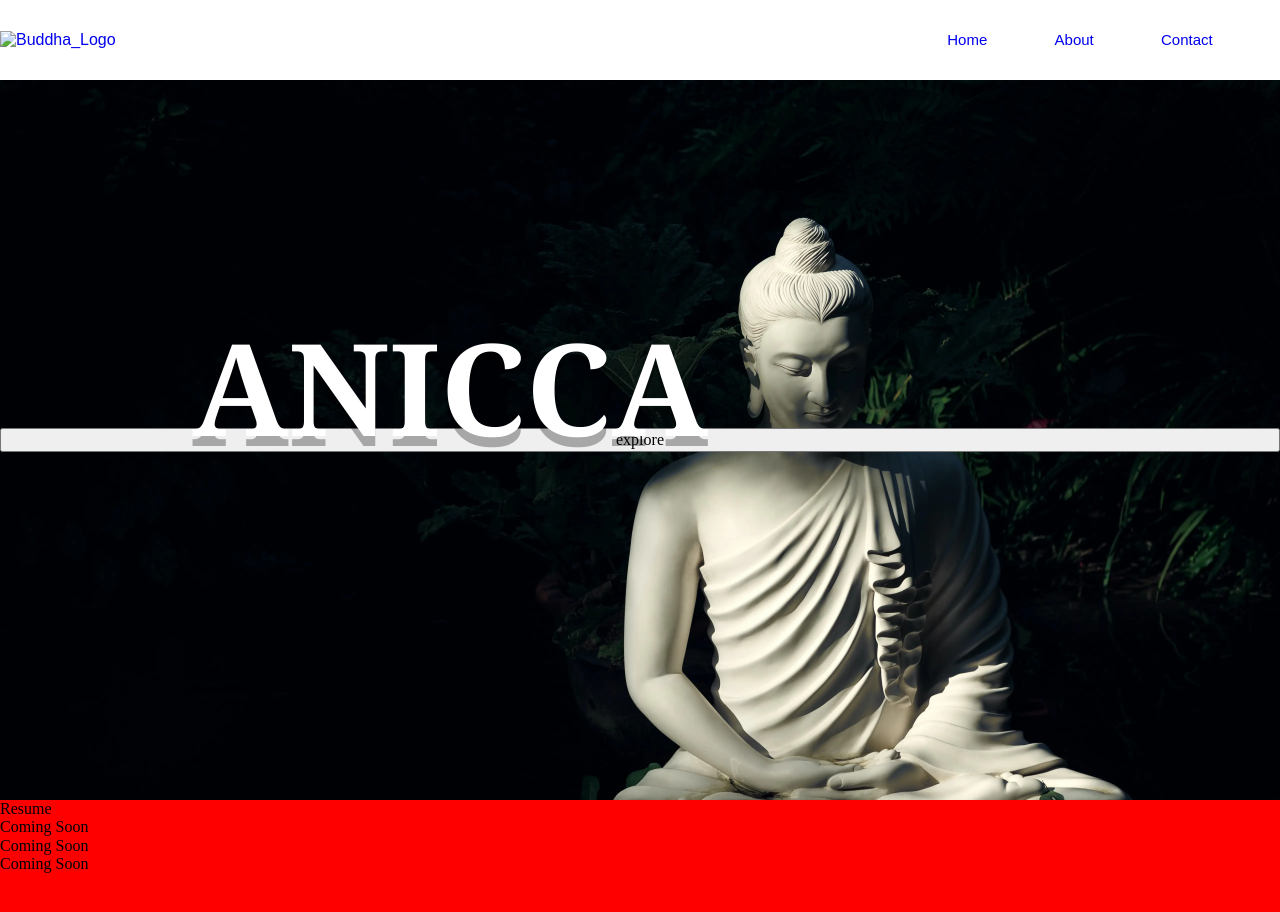
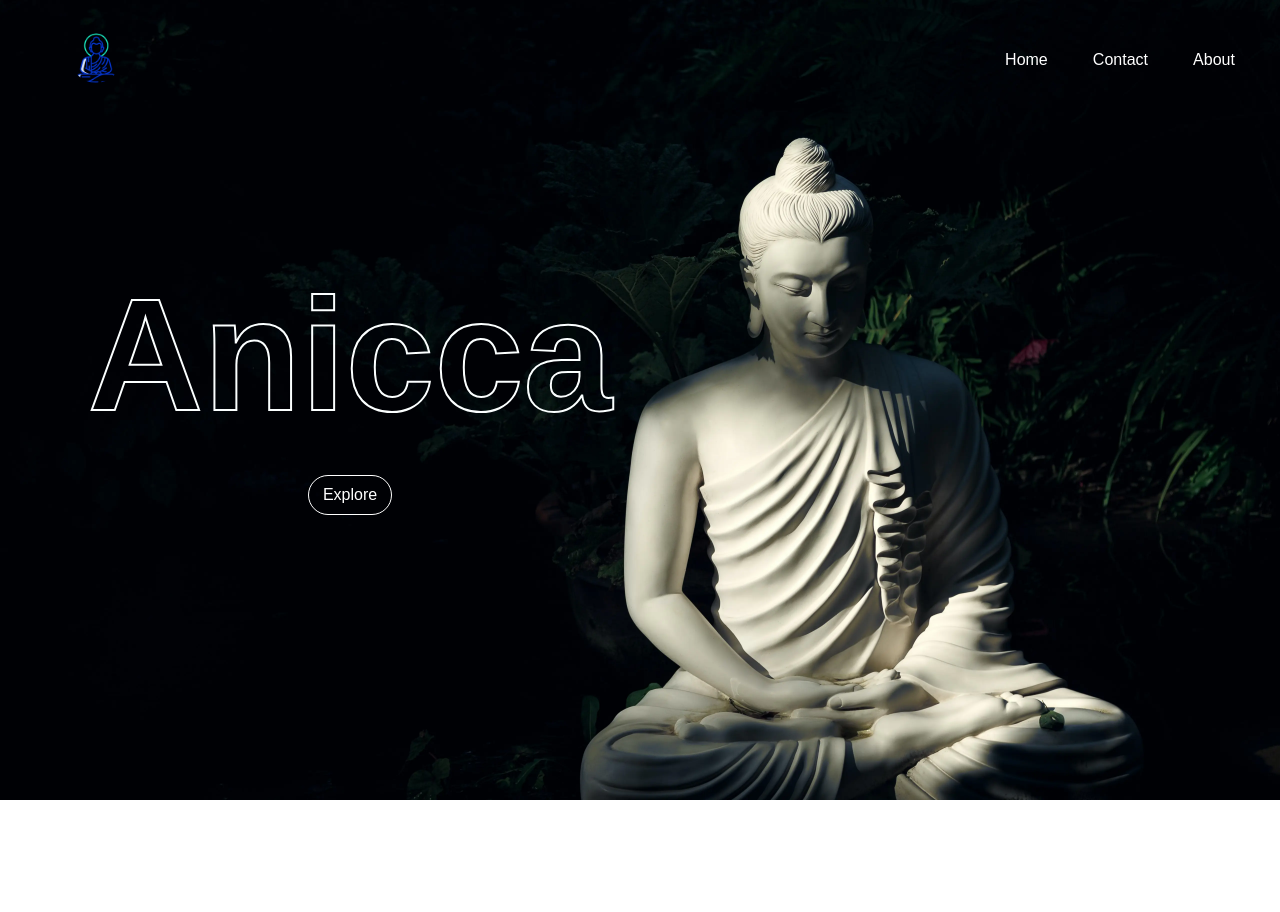
Before and after one commit to VirodulaSriram/anicca, a plain HTML site: page index.html in a window 1280 px wide. Shown: the top 912 px of the page. After the commit the page ends 800 px from the top, so only its background shows below. Drawn offline with Linux system fonts and the light colour scheme; a web font is replaced by a local one.

Commit message:
Initial homepage design completed

```diff
--- a/index.html
+++ b/index.html
@@ -1,41 +1,38 @@
 <!DOCTYPE html>
 <html lang="en">
+
 <head>
   <meta charset="UTF-8" />
   <meta http-equiv="X-UA-Compatible" content="IE=edge" />
   <meta name="viewport" content="width=device-width, initial-scale=1.0" />
   <link rel="stylesheet" href="styles.css" />
-    <link rel="stylesheet" href="normalize.css" />
-    <link href="http://fonts.cdnfonts.com/css/anurati" rel="stylesheet"/>
-    <link rel="icon" href="myLogo.ico" />
+  <link rel="stylesheet" href="normalize.css">
+  <link href="https://fonts.cdnfonts.com/css/anurati" rel="stylesheet">
+  <link rel="icon" href="myLogo.ico">
   <title>anicca</title>
 </head>
+
 <body>
-    <header>
-      <a  href="index.html">
-        <img class="logo" src="myLogo.png" alt="Buddha_Logo">
+  <section class="landing_page">
+    <header class="head">
+      <div class="logo_section">
+        <a href="index.html" >
+          <img class="logo" src="buddha.png" alt="buddha-logo">
         </a>
-      <nav class="nav">
-        <a href="#">home</a>
-        <a href="#">about</a>
-        <a href="#">contact</a>
+      </div>
+      <nav class="navbar">
+        <a class="nav_items" href="#">Home</a>
+        <a class="nav_items" href="#">Contact</a>
+        <a class="nav_items" href="#">About</a>
       </nav>
     </header>
-    <main>
-        <section>
-            <div class="welcome">
-              <h1 class="title">anicca</h1>
-              <button class="button_1" action>explore</button>
+    <section class="title">
+      <h1 class="title_page">Anicca</h1>
+    </section>
+    <div class="button">
+      <a class="explore" href="#">Explore</a>
     </div>
   </section>
-        <section class="explore">
-          <div >
-            <p>Resume</p>
-            <p>Coming Soon</p>
-            <p>Coming Soon</p>
-            <p>Coming Soon</p>
-          </div>
-        </section>
-    </main>
 </body>
+
 </html>
--- a/styles.css
+++ b/styles.css
@@ -3,80 +3,111 @@
     box-sizing: border-box;
     margin: 0;
     border-collapse: collapse;
-
+    border: 0;
     text-decoration: none;
     text-transform: capitalize;
 }
 
-main{
-    width: 100%;
-    height: 100vh;
-}
-header {
-    display:flex;
-
-    justify-content: space-between;
-    height: 10vh;
-    align-items: center;
-    font-family: 'Anurati', sans-serif;
-
+body {
+  color: white;
+  font-family: 'Anurati', sans-serif;
 
 }
 
-.logo {
-    width: 10vh;
-    height: 15vh;
+a.nav_items {
+  color: white;
 }
 
-.nav {
-    width:50vh;
-    display: flex;
-    color: #000;
-    justify-content: space-evenly;
-    align-items: center;
-    font-weight: 500;
-    font-size: 15px;
+.nav_items:hover{
+  color: #39ff14;
+}
+
+section.landing_page {
+  width: 100%;
+  height: 100vh;
+  display: block;
+  background-image: url(background.webp);
+  background-size: cover;
+  background-repeat: no-repeat;
+}
+
+.head {
+  display: flex;
+  width: 100%;
+  height: 15vh;
+  flex-direction: row;
+  justify-content: space-between;
 
 }
-a:hover {
-    color: #6fcf97;
+
+
+.logo_section {
+
+  display: flex;
+  width: 15%;
+  padding: auto;
+  justify-content: center;
+  align-items: center;
 }
-
-main {
-    height: 90vh;
-    width: 100%;
+img.logo {
+  width:50px;
+  height: 50px;
+  border-radius: 50px;
 }
-
-.welcome {
-   width: 100%;
-   height: 90vh;
-   background-image:url(mattia-faloretti-jbrR_ESWK2A-unsplash.webp);
-   background-size: cover;
-   background-repeat: no-repeat;
-   display: flex;
-   flex-direction: column;
-   justify-content: center;
+.navbar {
+  width: 25%;
+  display: flex;
+  justify-content: space-evenly;
+  align-items: center;
+  padding: auto;
 }
 
 .title {
-    color: white;
-    border:none;
-    font-family: 'Anurati',Georgia, 'Times New Roman', Times, serif;
-    font-size: 8em;
-    margin-bottom: 15%;
-    margin-left: 15%;
-    position: absolute;
-    text-transform: uppercase;
-    text-shadow: 0 10px rgba(0,0,0,0.3);
 
+  color: rgba(255, 255, 255, 1);
+  display: flex;
+  height: 30vh;
+  width: 50vw;
+  justify-content: center;
+  align-items: center;
+  font-size: 5em;
+  padding: auto;
+  margin: 115px 0 0 30px;
+  box-sizing: border-box;
+}
 
-}
-.button_1 {
+.title_page {
+  /* text-shadow: 0 0 8px rgba(255, 255, 255, 0.225); */
+  -webkit-text-fill-color: transparent;
+  -webkit-text-stroke-color: #fbffff;
+  -webkit-text-stroke-width: 2px;
 
 }
 
+.button {
+  /* border: 1px solid white; */
+  width: 50vw;
+  margin:0 0 0 30px;
+  display: flex;
+  height: 2.5em;
+  justify-content: center;
+  align-items: center;
+}
+
 .explore {
-    width: 100%;
-    height: 90vh;
-    background: red;
+  width: 6.5vw;
+  height: 2.5em;
+  color: white;
+  border: 1px solid white;
+  border-radius: 50px;
+  padding: 2px;
+  display: flex;
+  justify-content: center;
+  align-items: center;
+  text-decoration: none;
 }
+
+.explore:hover{
+  background-color: #f6f6eb;
+  color: #121313;
+}
```
Also changed, not shown: anurati-regular-webfont.woff (added), background.webp (added), buddha.png (added). Lines whose indentation alone changed are shown as unchanged.
